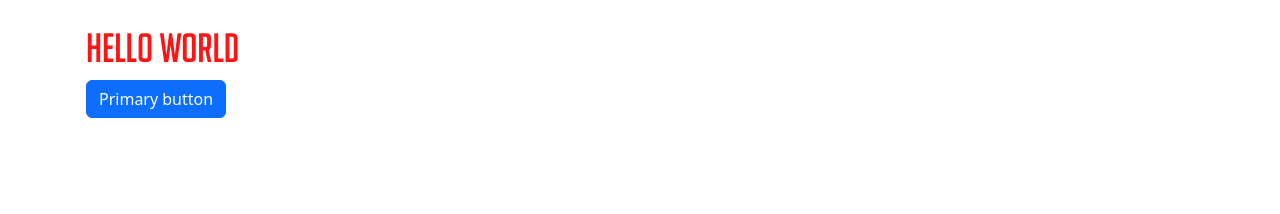
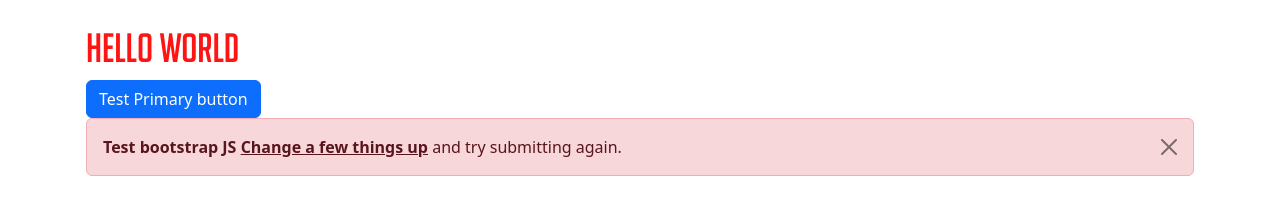
Before and after one commit to annieherieau/webpack, a website built with webpack: page index.html in a window 1280 px wide. Built offline with nearby package versions, Linux system fonts and the light colour scheme.

Commit message:
test css + js bootstrap ok

```diff
--- a/index.html
+++ b/index.html
@@ -10,7 +10,11 @@
   <body>
     <main class="container py-4 px-3 mx-auto">
       <h1>hello World</h1>
-      <button class="btn btn-primary">Primary button</button>
+      <button class="btn btn-primary">Test Primary button</button>
+      <div class="alert alert-dismissible alert-danger">
+        <button type="button" class="btn-close" data-bs-dismiss="alert"></button>
+        <strong>Test bootstrap JS</strong> <a href="#" class="alert-link">Change a few things up</a> and try submitting again.
+      </div>
     </main>
     <!-- Webpack -->
     <script src="./dist/bundle.js"></script>
```
